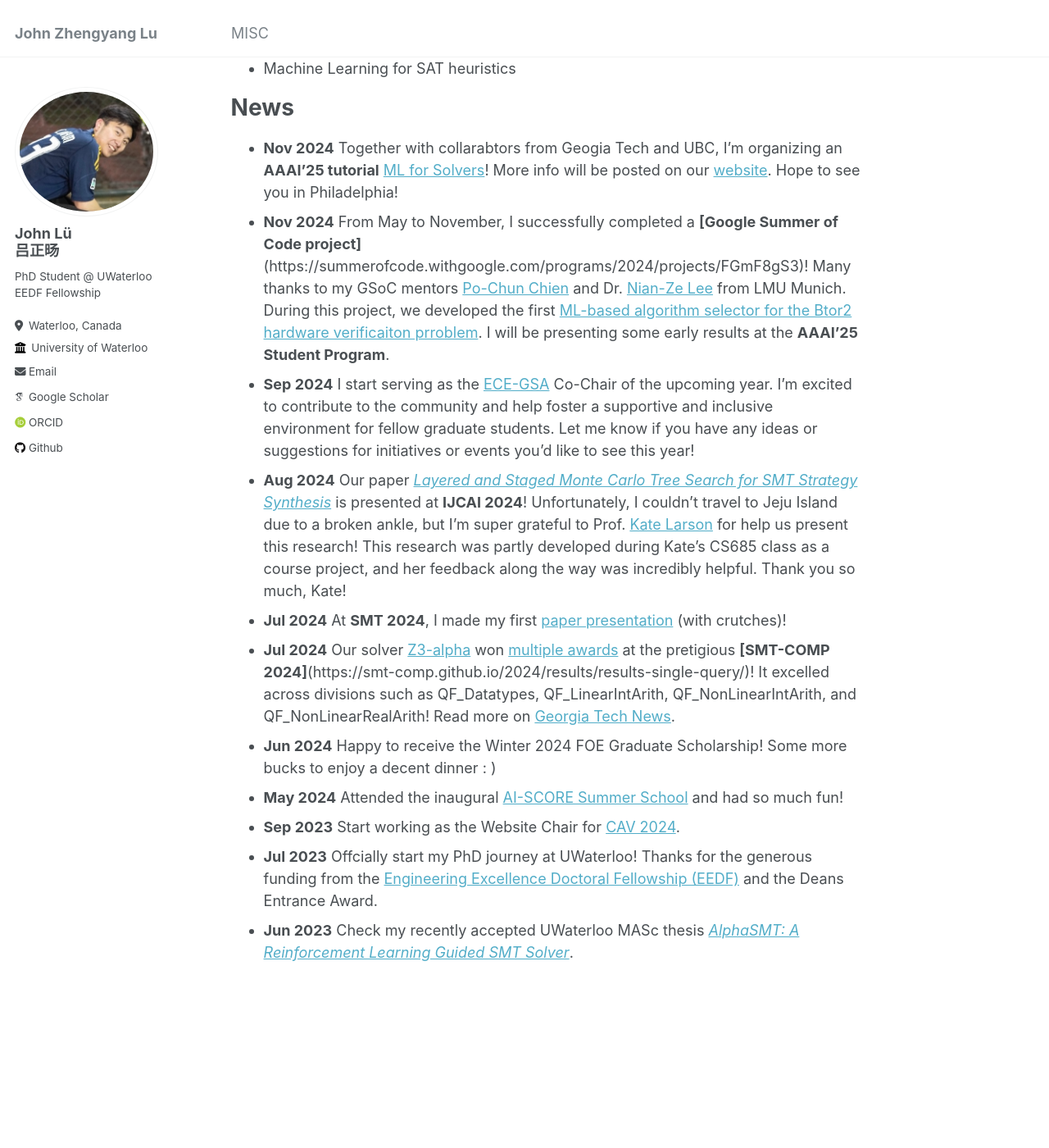
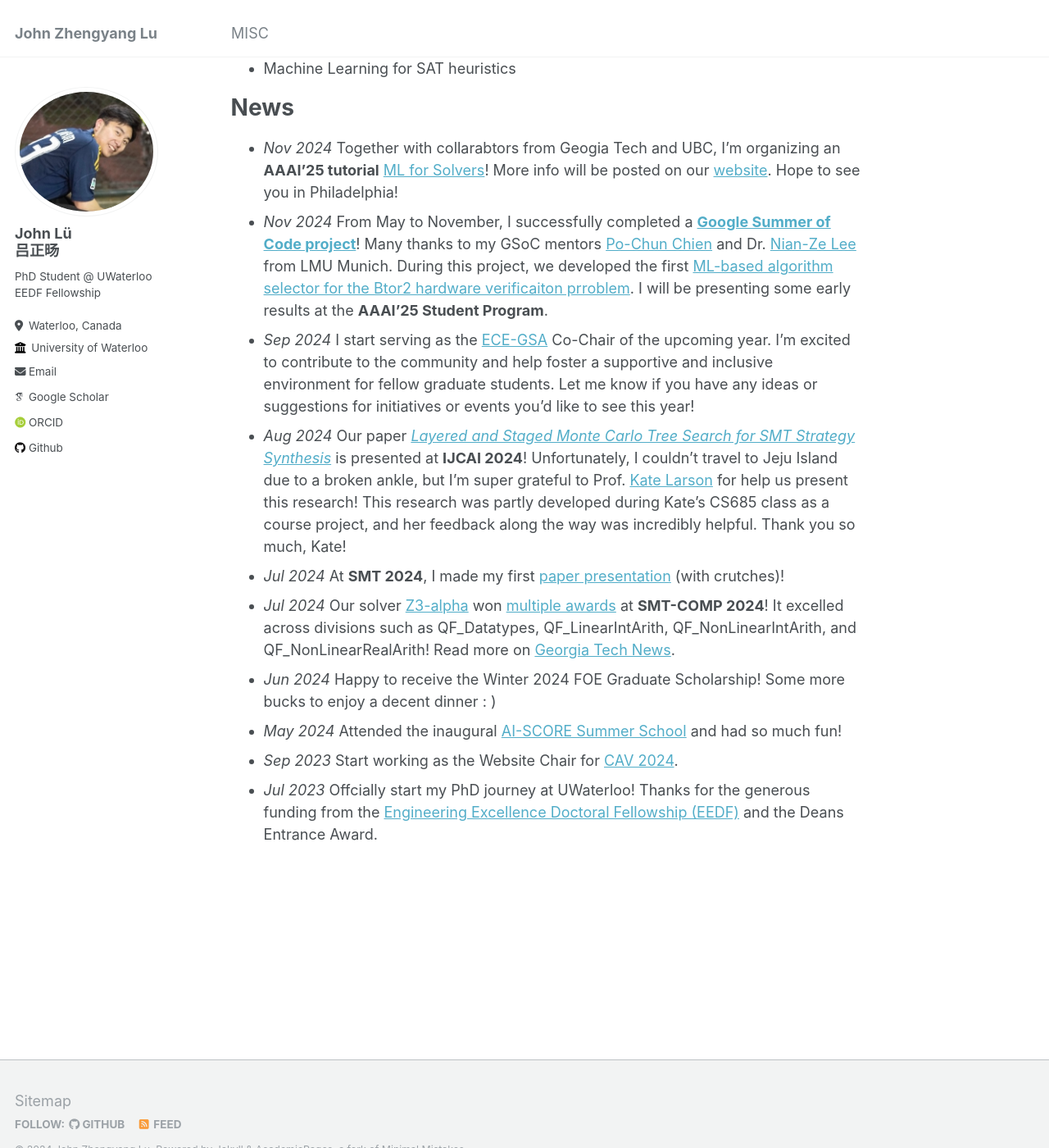
Before and after one commit to JohnLyu2/johnlyu2.github.io, a Jekyll site: the page built from _pages/about.md, in a window 1280 px wide and 1400 px high, scrolled down 418 px. Shown: the whole window at 82% size. Built offline with Jekyll 4.4.1, drawn with Linux system fonts in a browser that asks for light colours; some web fonts are replaced.

Commit message:
nov'24 updates

```diff
--- a/_pages/about.md
+++ b/_pages/about.md
@@ -20,14 +20,13 @@
 
 News
 ======
-- **Nov 2024** Together with collarabtors from Geogia Tech and UBC, I'm organizing an **AAAI'25 tutorial** [ML for Solvers](https://ml-for-solvers.github.io/)! More info will be posted on our [website](https://ml-for-solvers.github.io/). Hope to see you in Philadelphia!
-- **Nov 2024** From May to November, I successfully completed a **[Google Summer of Code project]**(https://summerofcode.withgoogle.com/programs/2024/projects/FGmF8gS3)! Many thanks to my GSoC mentors [Po-Chun Chien](https://www.sosy-lab.org/people/chien/) and Dr. [Nian-Ze Lee](https://nianzelee.github.io/) from LMU Munich. During this project, we developed the first [ML-based algorithm selector for the Btor2 hardware verificaiton prroblem](https://gitlab.com/sosy-lab/software/btor2-select). I will be presenting some early results at the **AAAI'25 Student Program**.
-- **Sep 2024** I start serving as the [ECE-GSA](https://uwaterloo.ca/electrical-computer-engineering-graduate-student-association/) Co-Chair of the upcoming year. I’m excited to contribute to the community and help foster a supportive and inclusive environment for fellow graduate students. Let me know if you have any ideas or suggestions for initiatives or events you’d like to see this year!
-- **Aug 2024** Our paper *[Layered and Staged Monte Carlo Tree Search for SMT Strategy Synthesis](https://www.ijcai.org/proceedings/2024/0211.pdf)* is presented at **IJCAI 2024**! Unfortunately, I couldn't travel to Jeju Island due to a broken ankle, but I'm super grateful to Prof. [Kate Larson](https://cs.uwaterloo.ca/~klarson/index.html) for help us present this research! This research was partly developed during Kate's CS685 class as a course project, and her feedback along the way was incredibly helpful. Thank you so much, Kate!
-- **Jul 2024** At **SMT 2024**, I made my first [paper presentation](https://easychair.org/smart-slide/slide/p8zq#) (with crutches)!
-- **Jul 2024** Our solver [Z3-alpha](https://github.com/JohnLyu2/z3alpha) won [multiple awards](https://drive.google.com/file/d/1dEeJFfzjJz4vp-mU5XiGnR-hHJdsU1QZ/view?usp=sharing) at the pretigious **[SMT-COMP 2024]**(https://smt-comp.github.io/2024/results/results-single-query/)! It excelled across divisions such as QF_Datatypes, QF_LinearIntArith, QF_NonLinearIntArith, and QF_NonLinearRealArith! Read more on [Georgia Tech News](https://research.gatech.edu/award-winning-software-tool-uses-innovative-approach).
-- **Jun 2024** Happy to receive the Winter 2024 FOE Graduate Scholarship! Some more bucks to enjoy a decent dinner : )
-- **May 2024** Attended the inaugural [AI-SCORE Summer School](https://ai-score.github.io/) and had so much fun!
-- **Sep 2023** Start working as the Website Chair for [CAV 2024](https://i-cav.org/2024/).
-- **Jul 2023** Offcially start my PhD journey at UWaterloo! Thanks for the generous funding from the [Engineering Excellence Doctoral Fellowship (EEDF)](https://uwaterloo.ca/graduate-studies-postdoctoral-affairs/awards/engineering-excellence-masters-and-doctoral-fellowships-eemf) and the Deans Entrance Award.
-- **Jun 2023** Check my recently accepted UWaterloo MASc thesis *[AlphaSMT: A Reinforcement Learning Guided SMT Solver](https://uwspace.uwaterloo.ca/handle/10012/19562)*.
+- *Nov 2024* Together with collarabtors from Geogia Tech and UBC, I'm organizing an **AAAI'25 tutorial** [ML for Solvers](https://ml-for-solvers.github.io/)! More info will be posted on our [website](https://ml-for-solvers.github.io/). Hope to see you in Philadelphia!
+- *Nov 2024* From May to November, I successfully completed a [**Google Summer of Code project**](https://summerofcode.withgoogle.com/programs/2024/projects/FGmF8gS3)! Many thanks to my GSoC mentors [Po-Chun Chien](https://www.sosy-lab.org/people/chien/) and Dr. [Nian-Ze Lee](https://nianzelee.github.io/) from LMU Munich. During this project, we developed the first [ML-based algorithm selector for the Btor2 hardware verificaiton prroblem](https://gitlab.com/sosy-lab/software/btor2-select). I will be presenting some early results at the **AAAI'25 Student Program**.
+- *Sep 2024* I start serving as the [ECE-GSA](https://uwaterloo.ca/electrical-computer-engineering-graduate-student-association/) Co-Chair of the upcoming year. I’m excited to contribute to the community and help foster a supportive and inclusive environment for fellow graduate students. Let me know if you have any ideas or suggestions for initiatives or events you’d like to see this year!
+- *Aug 2024* Our paper *[Layered and Staged Monte Carlo Tree Search for SMT Strategy Synthesis](https://www.ijcai.org/proceedings/2024/0211.pdf)* is presented at **IJCAI 2024**! Unfortunately, I couldn't travel to Jeju Island due to a broken ankle, but I'm super grateful to Prof. [Kate Larson](https://cs.uwaterloo.ca/~klarson/index.html) for help us present this research! This research was partly developed during Kate's CS685 class as a course project, and her feedback along the way was incredibly helpful. Thank you so much, Kate!
+- *Jul 2024* At **SMT 2024**, I made my first [paper presentation](https://easychair.org/smart-slide/slide/p8zq#) (with crutches)!
+- *Jul 2024* Our solver [Z3-alpha](https://github.com/JohnLyu2/z3alpha) won [multiple awards](https://drive.google.com/file/d/1dEeJFfzjJz4vp-mU5XiGnR-hHJdsU1QZ/view?usp=sharing) at **SMT-COMP 2024**! It excelled across divisions such as QF_Datatypes, QF_LinearIntArith, QF_NonLinearIntArith, and QF_NonLinearRealArith! Read more on [Georgia Tech News](https://research.gatech.edu/award-winning-software-tool-uses-innovative-approach).
+- *Jun 2024* Happy to receive the Winter 2024 FOE Graduate Scholarship! Some more bucks to enjoy a decent dinner : )
+- *May 2024* Attended the inaugural [AI-SCORE Summer School](https://ai-score.github.io/) and had so much fun!
+- *Sep 2023* Start working as the Website Chair for [CAV 2024](https://i-cav.org/2024/).
+- *Jul 2023* Offcially start my PhD journey at UWaterloo! Thanks for the generous funding from the [Engineering Excellence Doctoral Fellowship (EEDF)](https://uwaterloo.ca/graduate-studies-postdoctoral-affairs/awards/engineering-excellence-masters-and-doctoral-fellowships-eemf) and the Deans Entrance Award.
```
